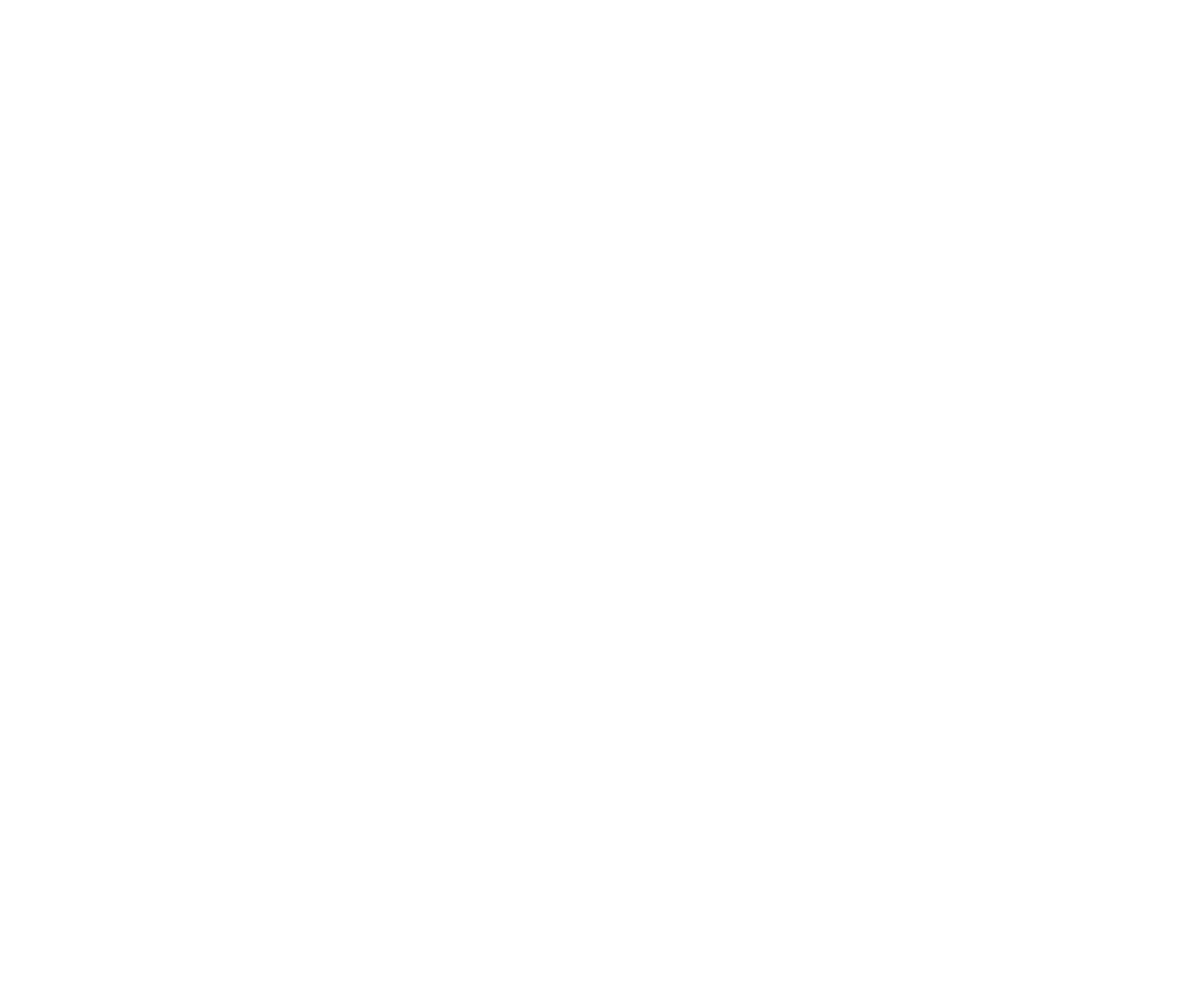
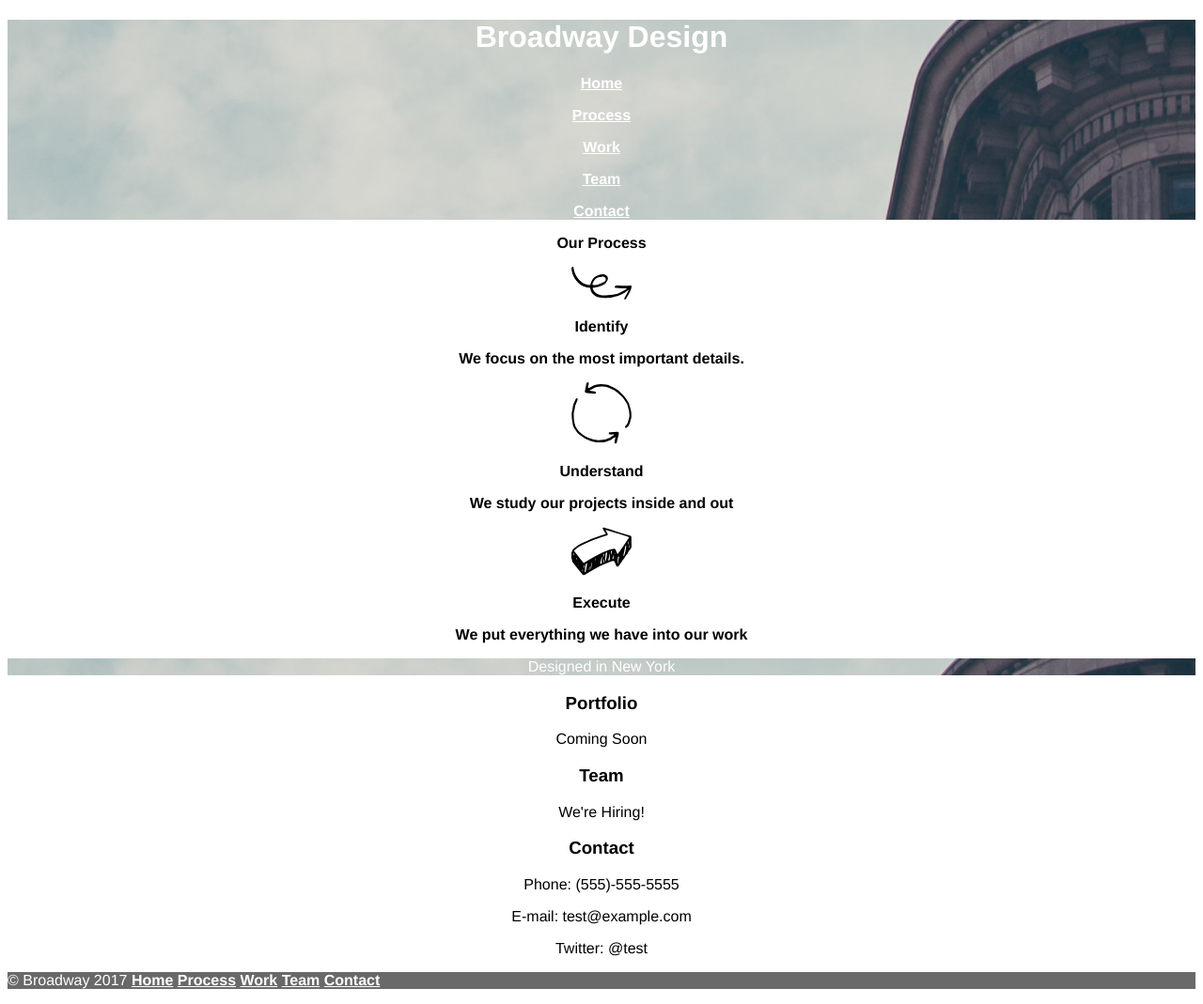
Before and after one commit to jdbarber/broadway, a plain HTML site: page index.html in a window 1280 px wide. Shown: the whole page at 94% size. Before the commit the page ends 800 px from the top, so only its background shows below. Drawn offline with Linux system fonts and the light colour scheme.

Commit message:
Finish HTML and begin CSS

```diff
--- a/index.html
+++ b/index.html
@@ -2,20 +2,45 @@
 <html>
   <head>
     <meta charset="utf-8">
-    <title></title>
+    <title>Broadway</title>
+    <link href="./resources/css/style.css" type="text/css" rel="stylesheet">
   </head>
   <body>
-    <div id="header">
-
-    </div>
-    <div id="process">
-
+    <div id="home" class="header">
+      <h1>Broadway Design</h1>
+      <nav>
+        <p><a href="#home">Home</a></p>
+        <p><a href="#process">Process</a></p>
+        <p><a href="#work">Work</a></p>
+        <p><a href="#team">Team</a></p>
+        <p><a href="#contact">Contact</a></p>
+      </nav>
     </div>
     <div id="about">
-
+      <p class="process">Our Process</p>
+      <img src="./resources/images/identify.svg">
+      <p>Identify</p>
+      <p>We focus on the most important details.</p>
+      <img src="./resources/images/understand.svg">
+      <p>Understand</p>
+      <p>We study our projects inside and out</p>
+      <img src="./resources/images/execute.svg">
+      <p>Execute</p>
+      <p>We put everything we have into our work</p>
+    </div>
+    <div id="bottom">
+      <p class="header">Designed in New York</p>
+      <h3 id="work">Portfolio</h3>
+      <p>Coming Soon</p>
+      <h3 id="team">Team</h3>
+      <p>We're Hiring!</p>
+      <h3 id="contact">Contact</h3>
+      <p>Phone: (555)-555-5555</p>
+      <p>E-mail: test@example.com</p>
+      <p>Twitter: @test</p>
     </div>
     <div id="footer">
-
+      <p>&copy; Broadway 2017 <a href="#Home">Home</a> <a href="#process">Process</a> <a href="#work">Work</a> <a href="#team">Team</a> <a href="#contact">Contact</a></p>
     </div>
   </body>
 </html>
--- a/resources/css/style.css
+++ b/resources/css/style.css
@@ -1,3 +1,25 @@
 body {
   font-family: Helvetica;
+  text-align: center;
 }
+.header {
+  color: white;
+  background-image: url("../images/the-flatiron-building.png");
+}
+#footer {
+  background-color: dimgray;
+  text-align: left;
+  font-size: 11;
+  color: white;
+}
+#about {
+  font-weight: bold;
+  font-size: 23;
+}
+a {
+  color: white;
+  font-weight: bold;
+}
+p.process {
+  font-size: 32;
+}
```
